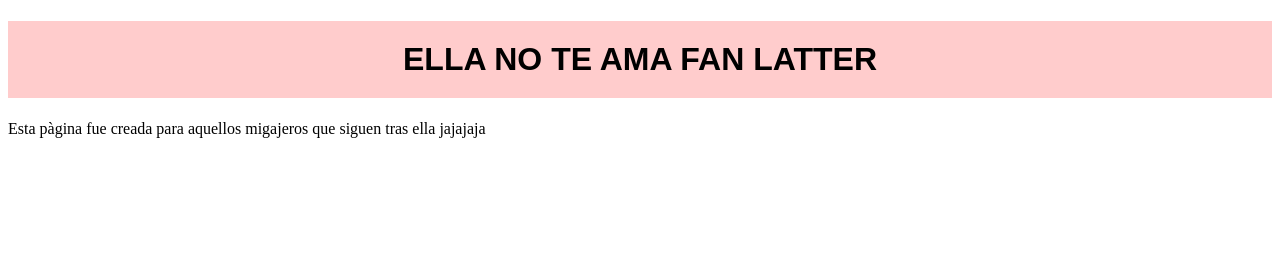
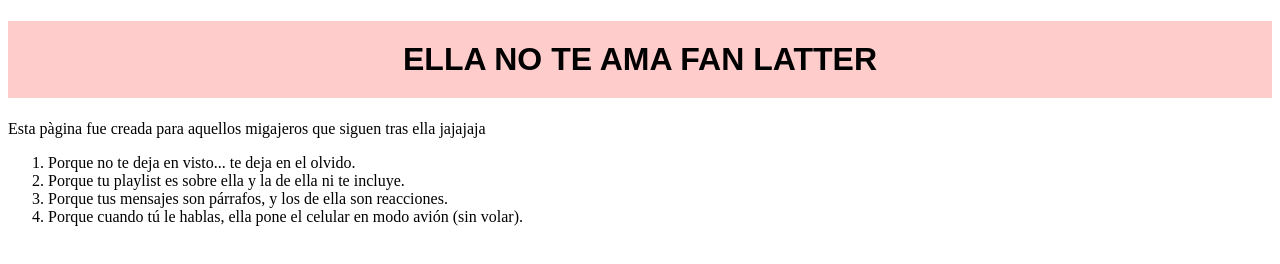
Before and after one commit to SteveGATO/programacion_web-_2, a plain HTML site: page index.html in a window 1280 px wide. Drawn offline with Linux system fonts and the light colour scheme.

Commit message:
LISTA ORDENADA.html

```diff
--- a/index.html
+++ b/index.html
@@ -14,6 +14,14 @@
       font-family: Arial, sans-serif;
     }
   </style>
+
+<ol>
+  <li> Porque no te deja en visto... te deja en el olvido. </li>
+  <li> Porque tu playlist es sobre ella y la de ella ni te incluye. </li>
+  <li> Porque tus mensajes son párrafos, y los de ella son reacciones. </li>
+  <li> Porque cuando tú le hablas, ella pone el celular en modo avión (sin volar). </li>
+</ol>
+
 </body>
   <header>
 
```
